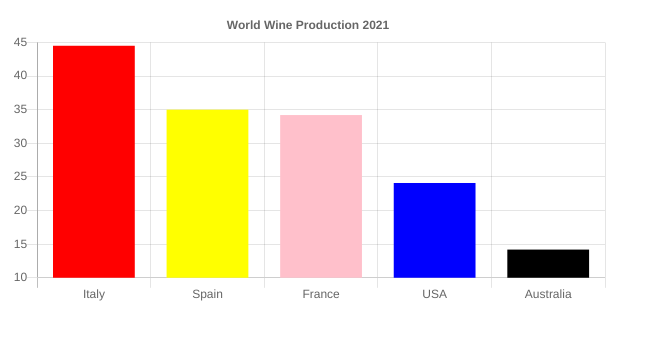
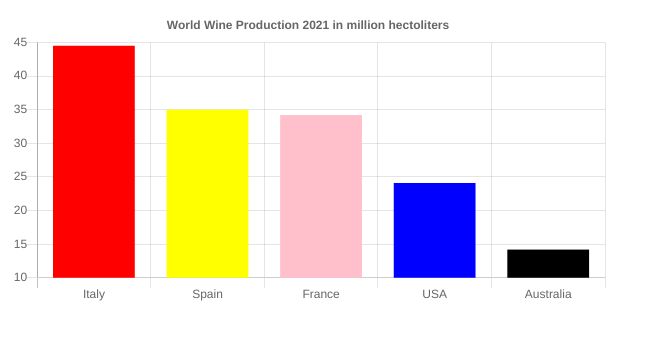
Before and after one commit to valeriejoplin/Homework-Six, a plain HTML site: page index.html in a window 1280 px wide. Shown: the whole page, without its empty margins (0-655 px from the left). Drawn offline with nearby package versions, Linux system fonts and the light colour scheme.

Commit message:
Update index.html

```diff
--- a/index.html
+++ b/index.html
@@ -23,7 +23,7 @@ new Chart("wineChart", {
     legend: {display: false},
     title: {
       display: true,
-      text: "World Wine Production 2021"
+      text: "World Wine Production 2021 in million hectoliters"
     }
   }
 });
```
